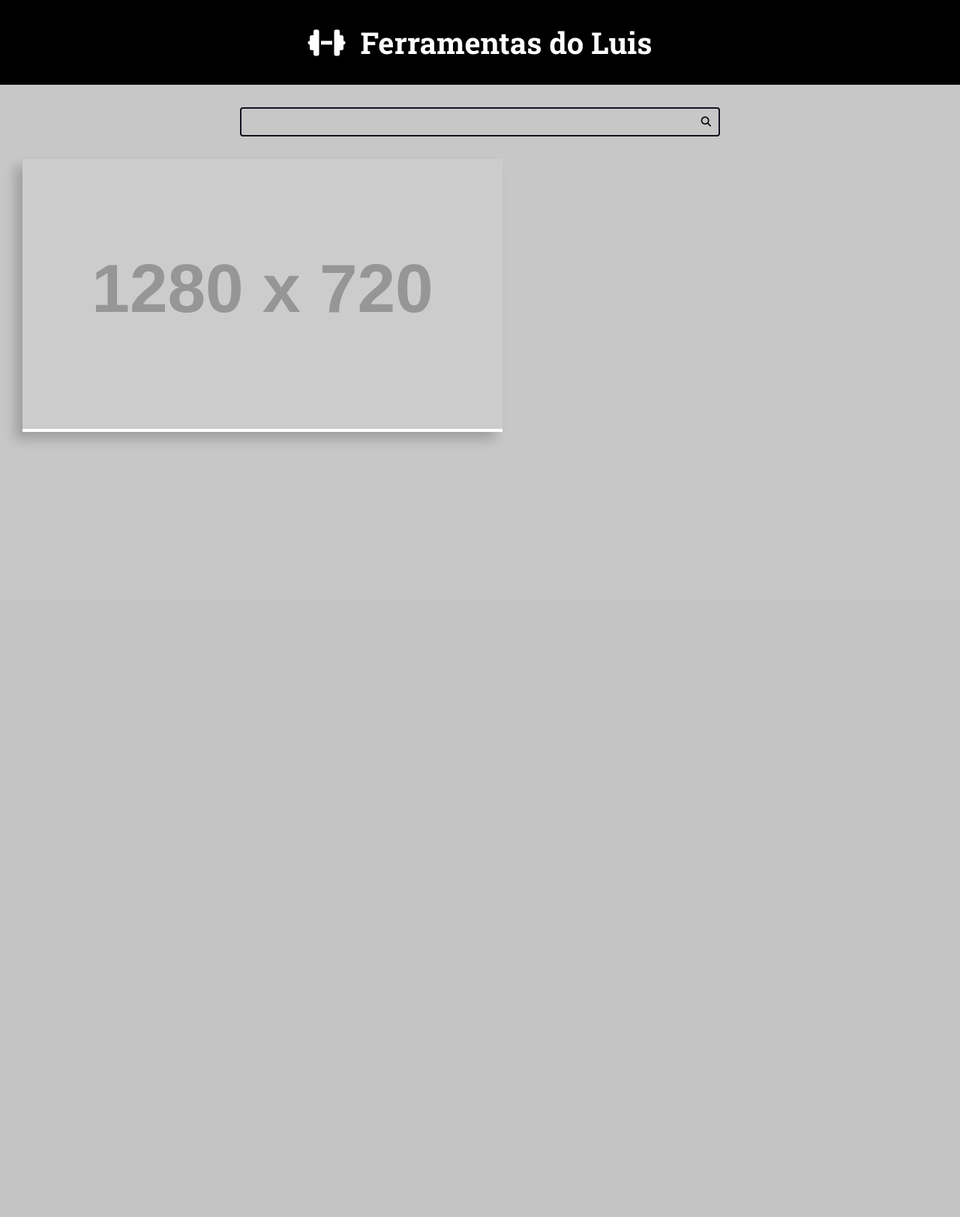
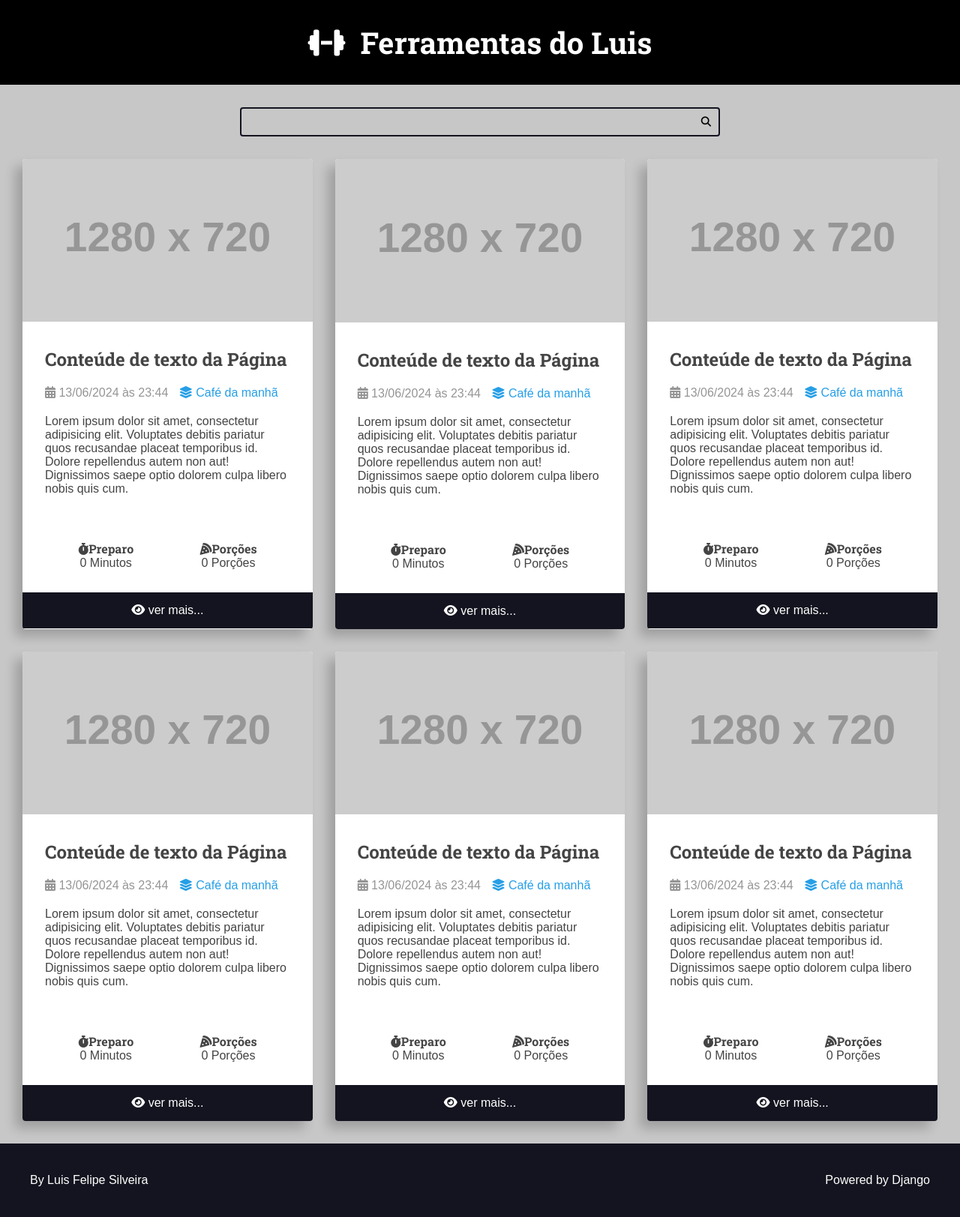
Before and after one commit to LuisPoa/curso_django, a Django app: page / in a window 1280 px wide. Shown: the whole page at 75% size. Before the commit the page ends 588 px from the top, so only its background shows below. Run offline with Django 5.2, Linux system fonts and the light colour scheme; grey boxes labelled with a size stand in for pictures from a placeholder-image service; some libraries are stand-ins or nearby versions.

Commit message:
Site home pronto

```diff
--- a/recipes/templates/recipes/pages/home.html
+++ b/recipes/templates/recipes/pages/home.html
@@ -6,14 +6,16 @@
 
     <main class="main-content-container">
         <div class="main-content main-content-list container">
-            <div class="recipe recipe-list-item">
-                <div class="recipe-cover">
-                    <img src="https://placehold.co/1280x720/00000/fff" alt="Temporário">
-                </div>
-            </div>
+            {% include "recipes/partials/recipe.html" %}
+            {% include "recipes/partials/recipe.html" %}
+            {% include "recipes/partials/recipe.html" %}
+            {% include "recipes/partials/recipe.html" %}
+            {% include "recipes/partials/recipe.html" %}
+            {% include "recipes/partials/recipe.html" %}
         </div>
     </main>
 
+    {% include "recipes/partials/footer.html" %}
 
 </body>
 
--- /dev/null
+++ b/recipes/templates/recipes/partials/footer.html
@@ -0,0 +1,9 @@
+<footer class="main-footer">
+    <div class="developer">
+        <a href="https://luis.silveira.com.br/" target="_blank" rel="noreferrer noopener" class="">By Luis Felipe Silveira</a>
+    </div>
+
+    <div class="powered">
+        <a href="https://ferramentasdoluis.com.br" target="_blank" rel="noreferrer noopener" class="">Powered by Django</a>
+    </div>
+</footer>
--- a/recipes/templates/recipes/partials/head.html
+++ b/recipes/templates/recipes/partials/head.html
@@ -82,6 +82,7 @@
             font-size: 1.6rem;
             font-family: var(--font-primary);
             background: var(--color-gray-2);
+            color: var(--color-dark-text);
         }
 
         h1,
@@ -178,6 +179,8 @@
             box-shadow: -10px 10px 15px rgba(0, 0, 0, .2);
             transform: scale(1);
             transition: all 300ms ease-in-out;
+            border-radius: .4rem;
+            overflow: hidden;
         }
 
         .recipe img {
@@ -188,8 +191,89 @@
             max-width: 64rem;
         }
 
-        .recipe-list-item :hover {
+        .recipe-list-item:hover {
             transform: scale(1.02);
+            box-shadow: -15px 15px 25px rgba(0, 0, 0, .6);
+        }
+
+        .recipe-title-container {
+            padding: var(--spacing-gutter-medium);
+            padding-bottom: 2rem;
+        }
+
+        .recipe-autor {
+            padding: 0 var(--spacing-gutter-medium);
+        }
+
+        .recipe-content {
+            padding: var(--spacing-gutter-medium);
+            padding-top: 2rem;
+        }
+
+        .recipe-autor-item {
+            color: var(--color-gray-4);
+            margin-right: 1rem;
+        }
+
+        .recipe-autor a {
+            color: var(--color-primary);
+            transition: all 300ms ease-in-out;
+            text-decoration: none;
+        }
+
+        .recipe-autor a:hover {
+            color: var(--color-primary-dark);
+        }
+
+        .recipe-meta-container {
+            display: flex;
+            flex-flow: row wrap;
+            padding: var(--spacing-gutter-medium);
+        }
+
+        .recipe-meta {
+            display: flex;
+            flex-flow: column nowrap;
+            flex-shrink: 1;
+            flex-grow: 1;
+            text-align: center;
+        }
+
+        .recipe-meta-title {
+            font-size: 1.6rem;
+        }
+
+        .recipe-footer a {
+            background: var(--color-primary-dark);
+            display: block;
+            color: var(--color-white);
+            text-decoration: none;
+            text-align: center;
+            padding: 1.5rem var(--spacing-gutter-medium);
+            transition: all 300ms ease-in-out;
+        }
+
+        .recipe-footer a:hover {
+            filter: brightness(3);
+        }
+
+        .main-footer {
+            display: flex;
+            align-items: center;
+            justify-content: space-between;
+            background: var(--color-primary-dark);
+            color: var(--color-white);
+            padding: var(--spacing-gutter-large);
+        }
+
+        .main-footer a {
+            color: var(--color-white);
+            text-decoration: none;
+            transition: all 300ms ease-in-out;
+        }
+
+        .main-footer a:hover {
+            filter: brightness(.8);
         }
     </style>
 </head>
--- /dev/null
+++ b/recipes/templates/recipes/partials/recipe.html
@@ -0,0 +1,44 @@
+<div class="recipe recipe-list-item">
+    <div class="recipe-cover">
+        <img src="https://placehold.co/1280x720/00000/fff" alt="Temporário">
+    </div>
+    <div class="recipe-title-container">
+        <h2 class="recipe-title">Conteúde de texto da Página</h2>
+    </div>
+    <div class="recipe-autor">
+        <span class="recipe-autor-item">
+            <i class="fas fa-calendar-alt"></i>
+            13/06/2024 às 23:44
+        </span>
+        <span class="recipe-autor-item">
+            <a href="" class="">
+                <i class="fas fa-layer-group"></i>
+                <span class="">Café da manhã</span>
+            </a>
+        </span>
+    </div>
+    <div class="recipe-content">
+        <p class="">Lorem ipsum dolor sit amet, consectetur adipisicing elit. Voluptates debitis pariatur quos recusandae placeat temporibus id. Dolore repellendus autem non aut! Dignissimos saepe optio dolorem culpa libero nobis quis cum.</p>
+    </div>
+
+    <div class="recipe-meta-container">
+        <div class="recipe-meta recipe-preparations">
+            <h3 class="recipe-meta-title"><i class="fas fa-stopwatch"></i>Preparo</h3>
+            <div class="recipe-meta-text">
+                0 Minutos
+            </div>
+        </div>
+        <div class="recipe-meta recipe-servings">
+            <h3 class="recipe-meta-title"><i class="fas fa-pizza-slice"></i>Porções</h3>
+            <div class="recipe-meta-text">
+                0 Porções
+            </div>
+        </div>
+    </div>
+    <footer class="recipe-footer">
+        <a href="" class="recipe-read-more button button-dark button-full-width">
+            <i class="fas fa-eye"></i>
+            <span class="">ver mais...</span>
+        </a>
+    </footer>
+</div>
```
